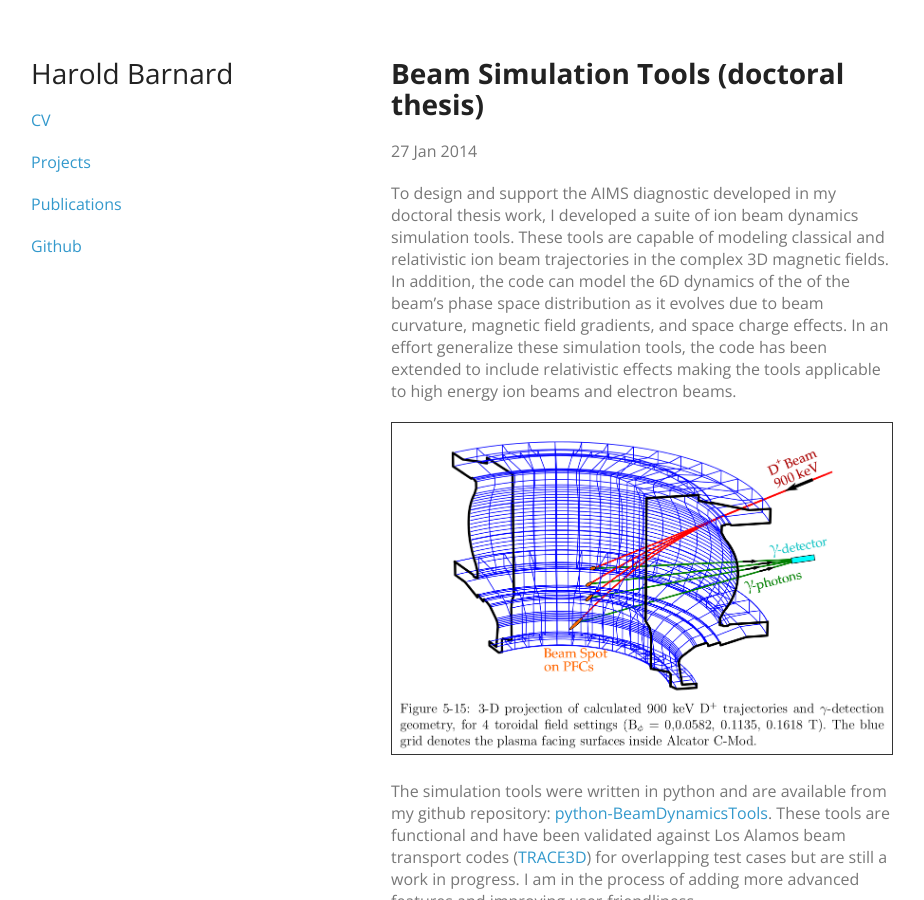
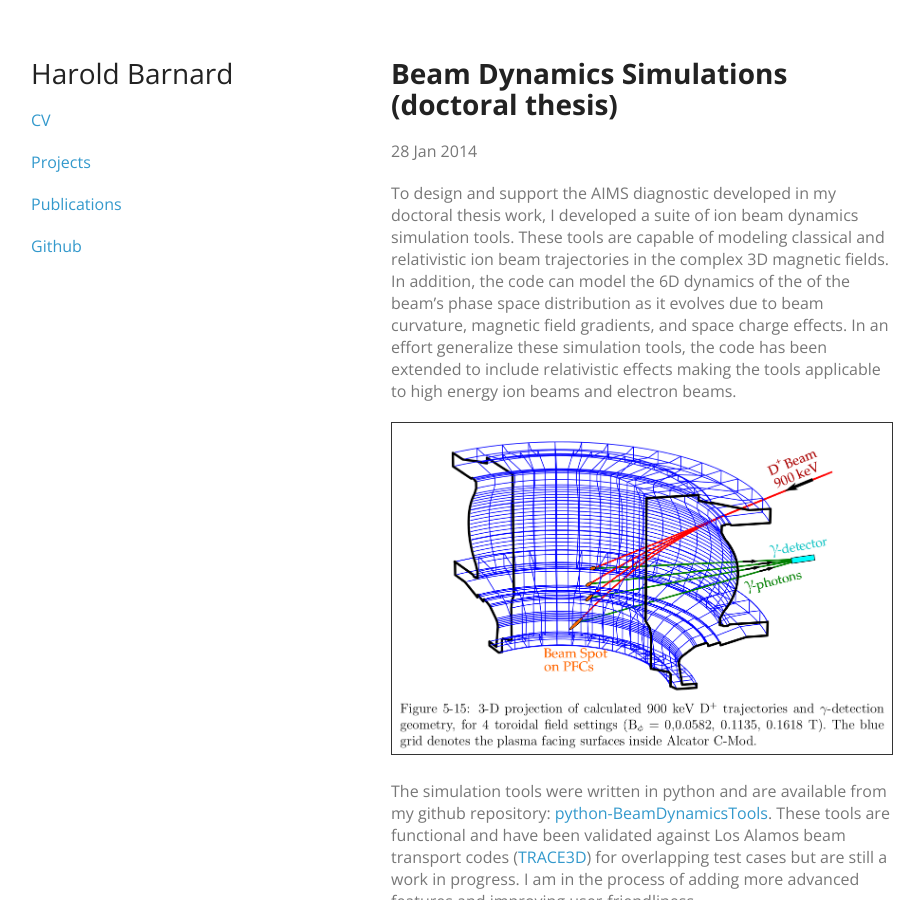
Before and after one commit to hbar/hbar.github.io, a Jekyll site: the page built from _posts/2014-01-28-beam-dynamics-simulation.md, in a window 1280 px wide and 900 px high. Shown: the whole window, without its empty margins (179-1103 px from the left). Built offline with Jekyll 4.4.1, drawn with Linux system fonts in a browser that asks for light colours; some of the changed text lies outside the part shown.

Commit message:
Improved beam simulation section, still under construction

```diff
--- a/_posts/2014-01-27-beam-dynamics-simulation.md
+++ b/_posts/2014-01-28-beam-dynamics-simulation.md
@@ -1,5 +1,5 @@
 ---
-title: Beam Simulation Tools (doctoral thesis)
+title: Beam Dynamics Simulations (doctoral thesis)
 layout: post
 permalink: beam-simulation
 ---
```
Also changed, not shown: _posts/2014-02-01-aims-diagnostic.md (renamed from _posts/2014-01-28-aims-diagnostic.md).
